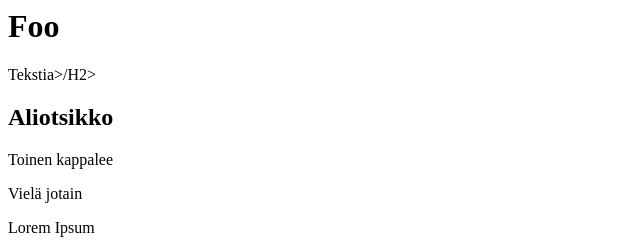
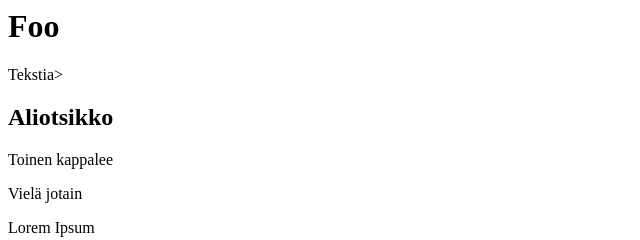
Before and after one commit to MikkoMal1/demo, a plain HTML site: page Index.html in a window 1280 px wide. Shown: the full height of the page, 0-640 px from the left. Drawn offline with Linux system fonts and the light colour scheme.

Commit message:
Update Index.html

```diff
--- a/Index.html
+++ b/Index.html
@@ -1,5 +1,5 @@
 <H1>Foo</H1>
-<P>Tekstia>/H2>
+<P>Tekstia></H2>
   <H2>Aliotsikko</H2>
   <P>Toinen kappalee</p>
   </H2> Vielä jotain</H2>
```
